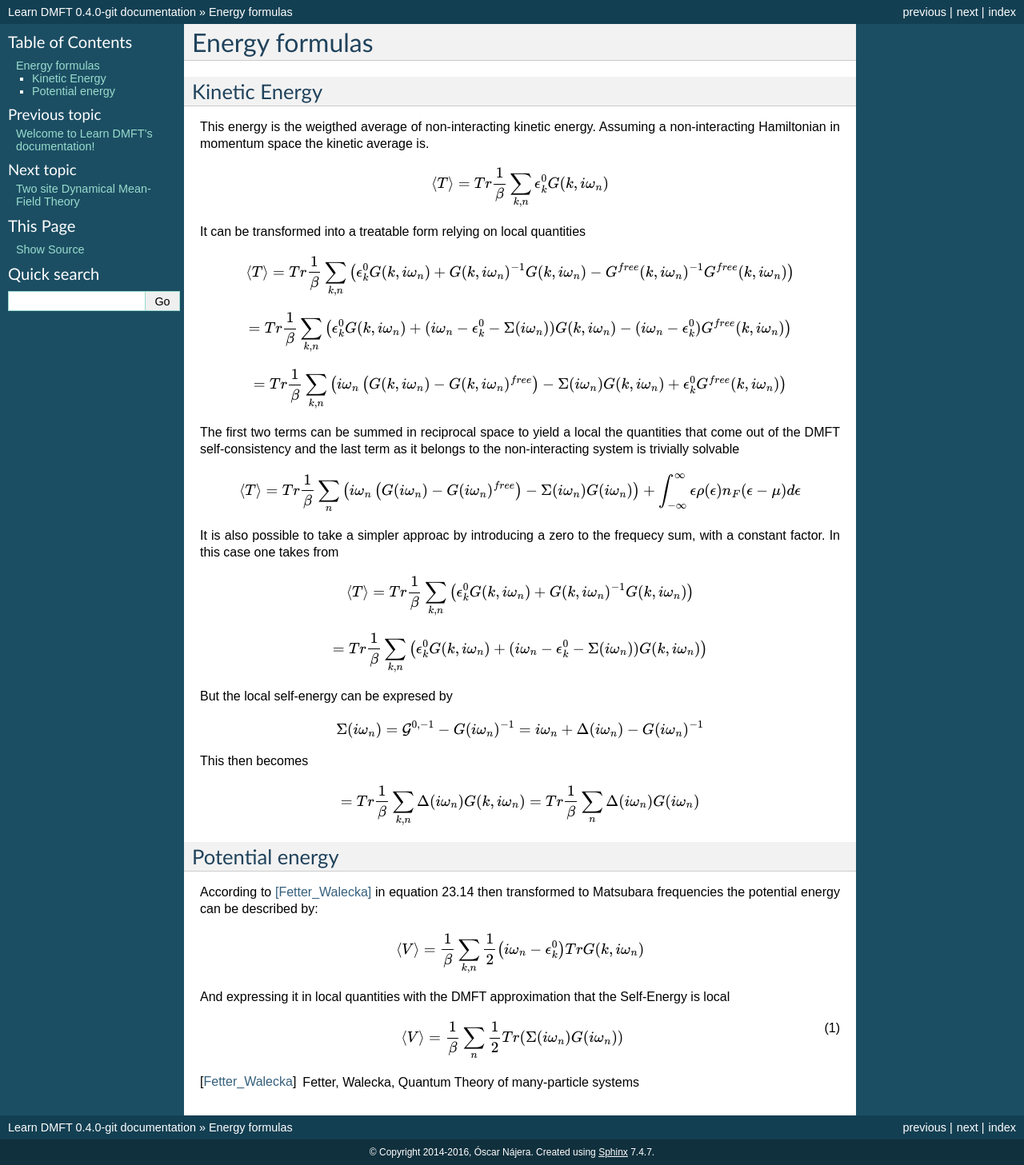
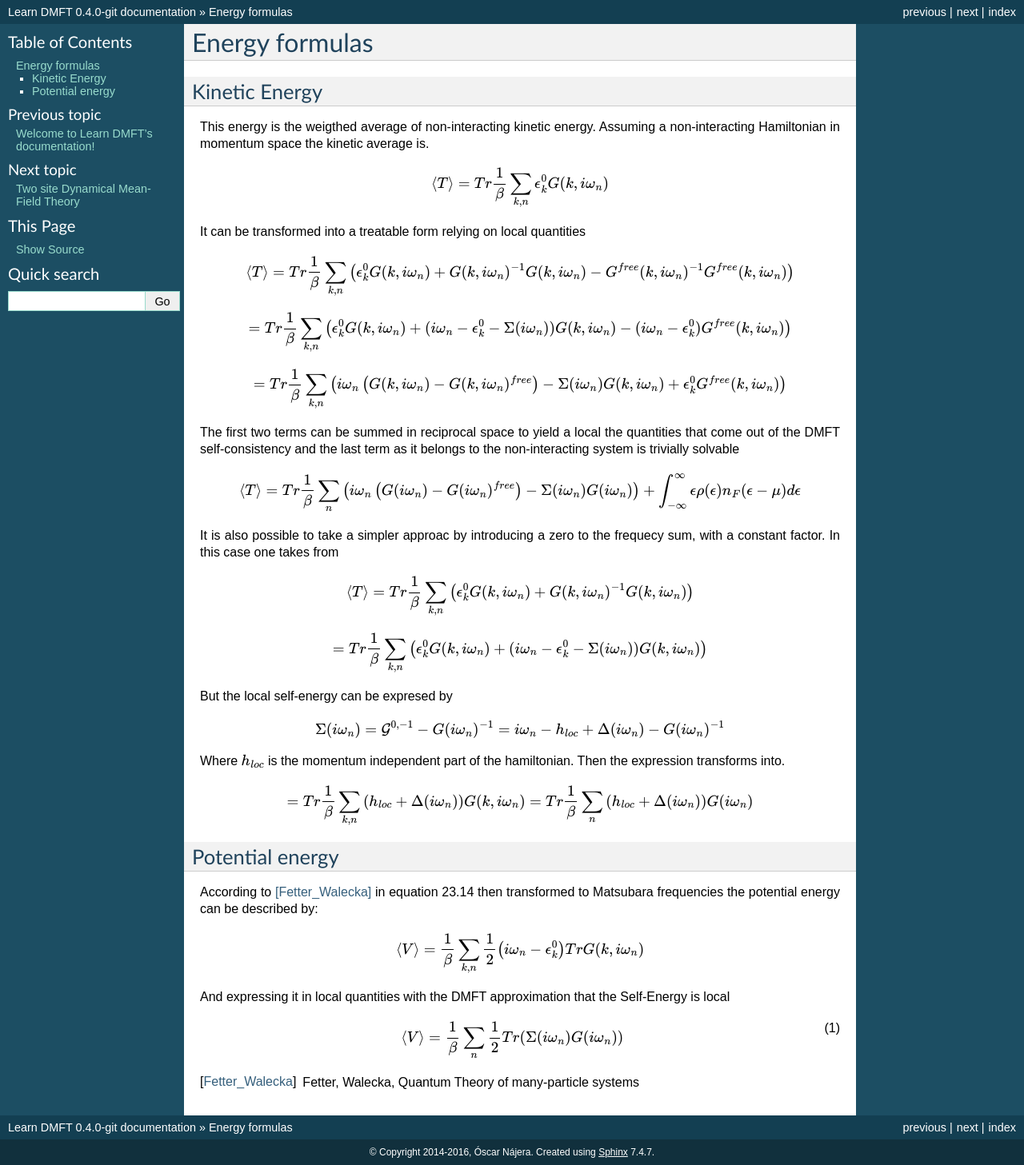
Before and after one commit to Titan-C/pydmft, a Sphinx documentation site: the page built from doc/energies.rst, in a window 1280 px wide. Shown: the whole page at 80% size. Built offline with Sphinx 7.4.7, drawn with Linux system fonts in a browser that asks for light colours; formulas are drawn with MathJax 3; pages that are not in the unit, such as notebooks, are missing from menus.

Commit message:
Kinetic energy expression

```diff
--- a/doc/energies.rst
+++ b/doc/energies.rst
@@ -37,11 +37,12 @@ the frequecy sum, with a constant factor. In this case one takes from
 
 But the local self-energy can be expresed by
 
-.. math:: \Sigma(i\omega_n) = \mathcal{G}^{0, -1} - G(i\omega_n)^{-1} =  i\omega_n + \Delta(i\omega_n) - G(i\omega_n)^{-1}
+.. math:: \Sigma(i\omega_n) = \mathcal{G}^{0, -1} - G(i\omega_n)^{-1} =  i\omega_n - h_{loc} + \Delta(i\omega_n) - G(i\omega_n)^{-1}
 
-This then becomes
+Where :math:`h_{loc}` is the momentum independent part of the
+hamiltonian. Then the expression transforms into.
 
-.. math::  = Tr \frac{1}{\beta} \sum_{k,n} \Delta(i\omega_n)G(k, i\omega_n) = Tr \frac{1}{\beta} \sum_n \Delta(i\omega_n)G(i\omega_n)
+.. math::  = Tr \frac{1}{\beta} \sum_{k,n} \left(h_{loc} + \Delta(i\omega_n)\right) G(k, i\omega_n) = Tr \frac{1}{\beta} \sum_n \left(h_{loc} + \Delta(i\omega_n)\right) G(i\omega_n)
 
 
 .. _potential_energy:
```
